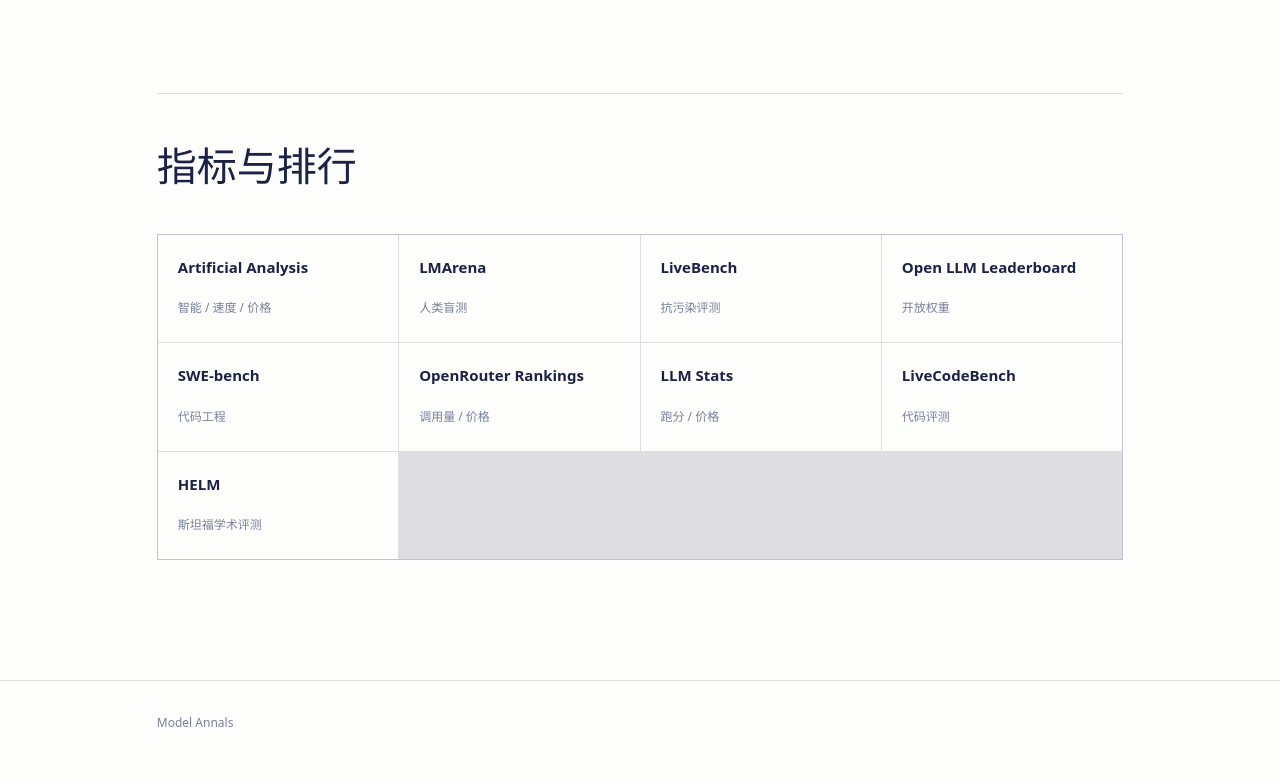
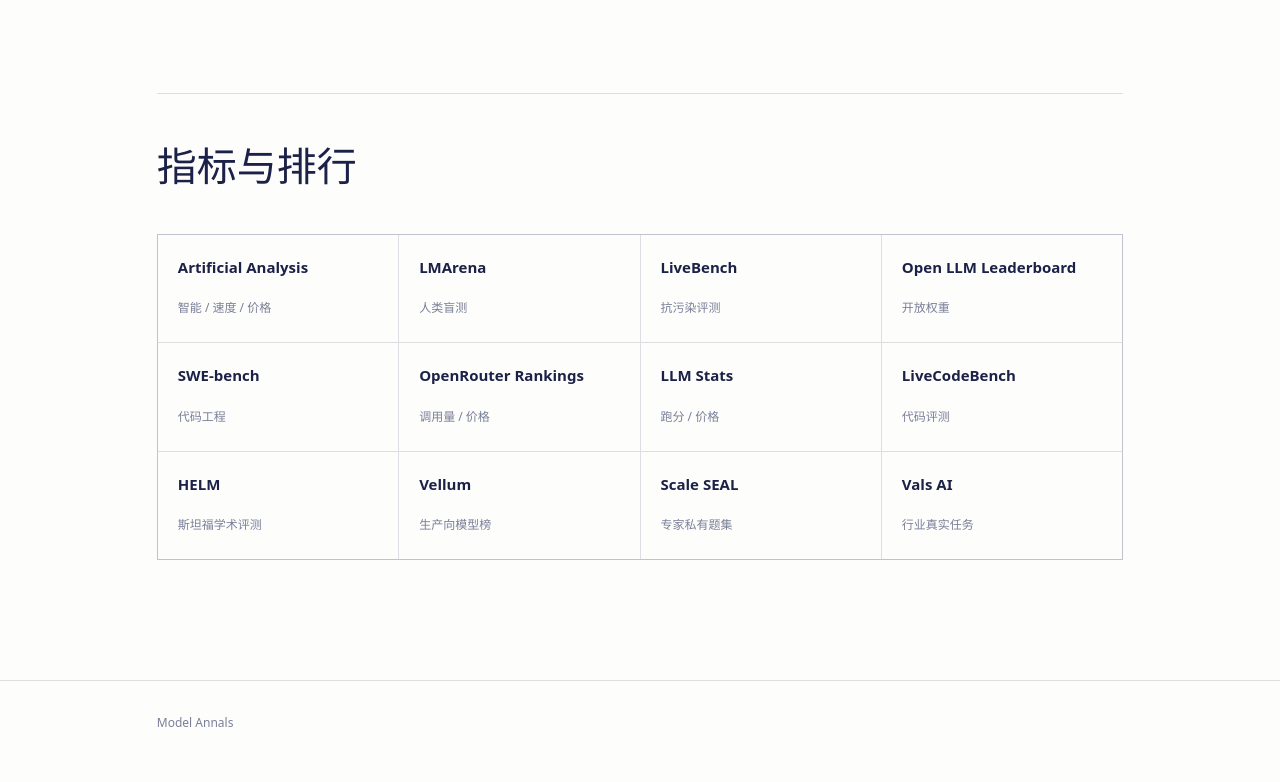
Before and after one commit to CarlYuHQ/Model-Annals, a plain HTML site: page web/models.html in a window 1280 px wide. Shown: the part 1233-2015 px from the top of the page. Drawn offline with Linux system fonts and the light colour scheme; a web font is replaced by a local one.

Commit message:
指标外链补至12个填满网格（Vellum/Scale SEAL/Vals AI）

```diff
--- a/web/models.html
+++ b/web/models.html
@@ -64,6 +64,9 @@
       <a class="ref" href="https://llm-stats.com" target="_blank" rel="noopener"><b>LLM Stats</b><span>跑分 / 价格</span></a>
       <a class="ref" href="https://livecodebench.github.io" target="_blank" rel="noopener"><b>LiveCodeBench</b><span>代码评测</span></a>
       <a class="ref" href="https://crfm.stanford.edu/helm" target="_blank" rel="noopener"><b>HELM</b><span>斯坦福学术评测</span></a>
+      <a class="ref" href="https://www.vellum.ai/llm-leaderboard" target="_blank" rel="noopener"><b>Vellum</b><span>生产向模型榜</span></a>
+      <a class="ref" href="https://scale.com/leaderboard" target="_blank" rel="noopener"><b>Scale SEAL</b><span>专家私有题集</span></a>
+      <a class="ref" href="https://www.vals.ai/home" target="_blank" rel="noopener"><b>Vals AI</b><span>行业真实任务</span></a>
     </div>
   </section>
 </main>
```
